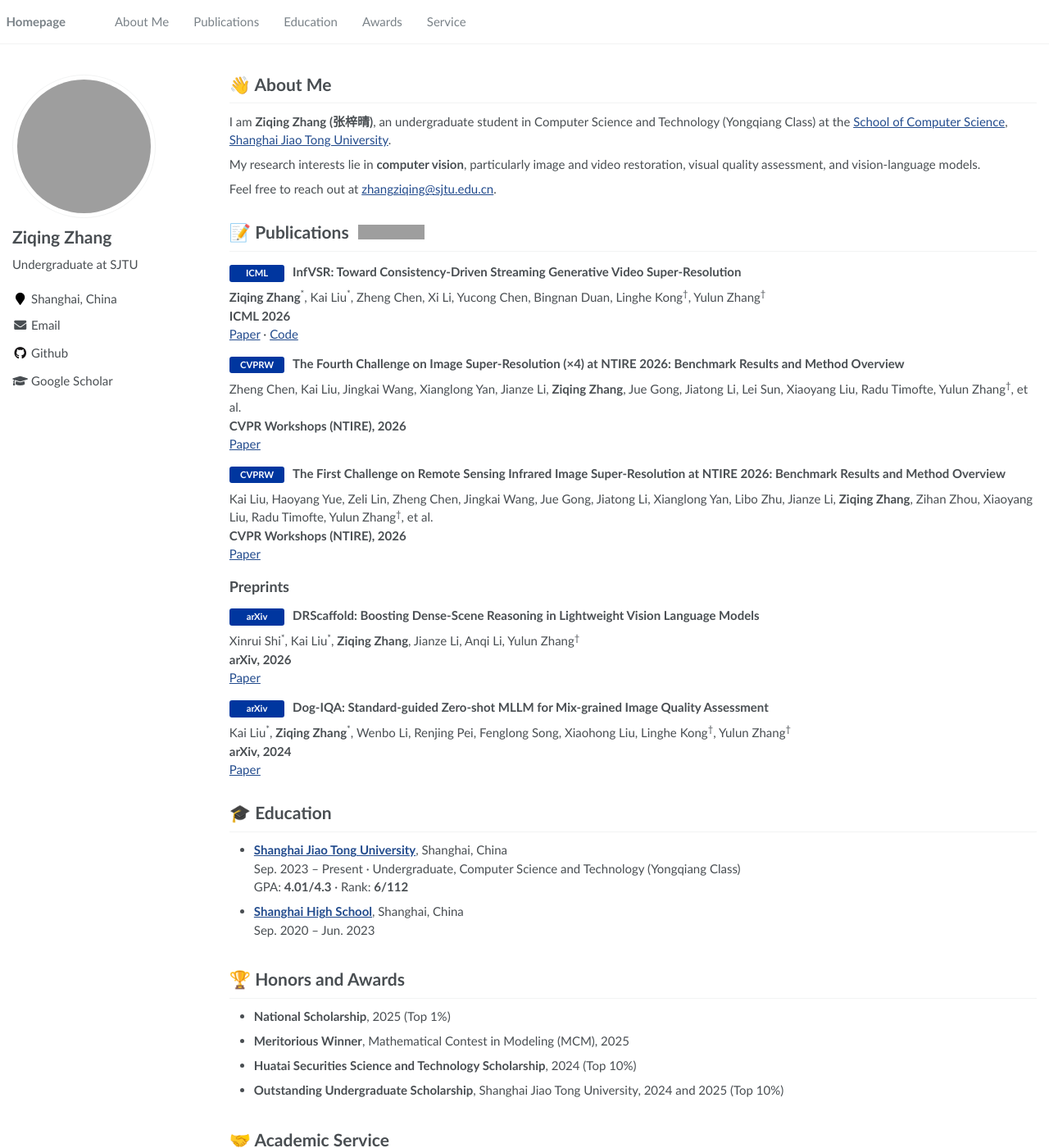
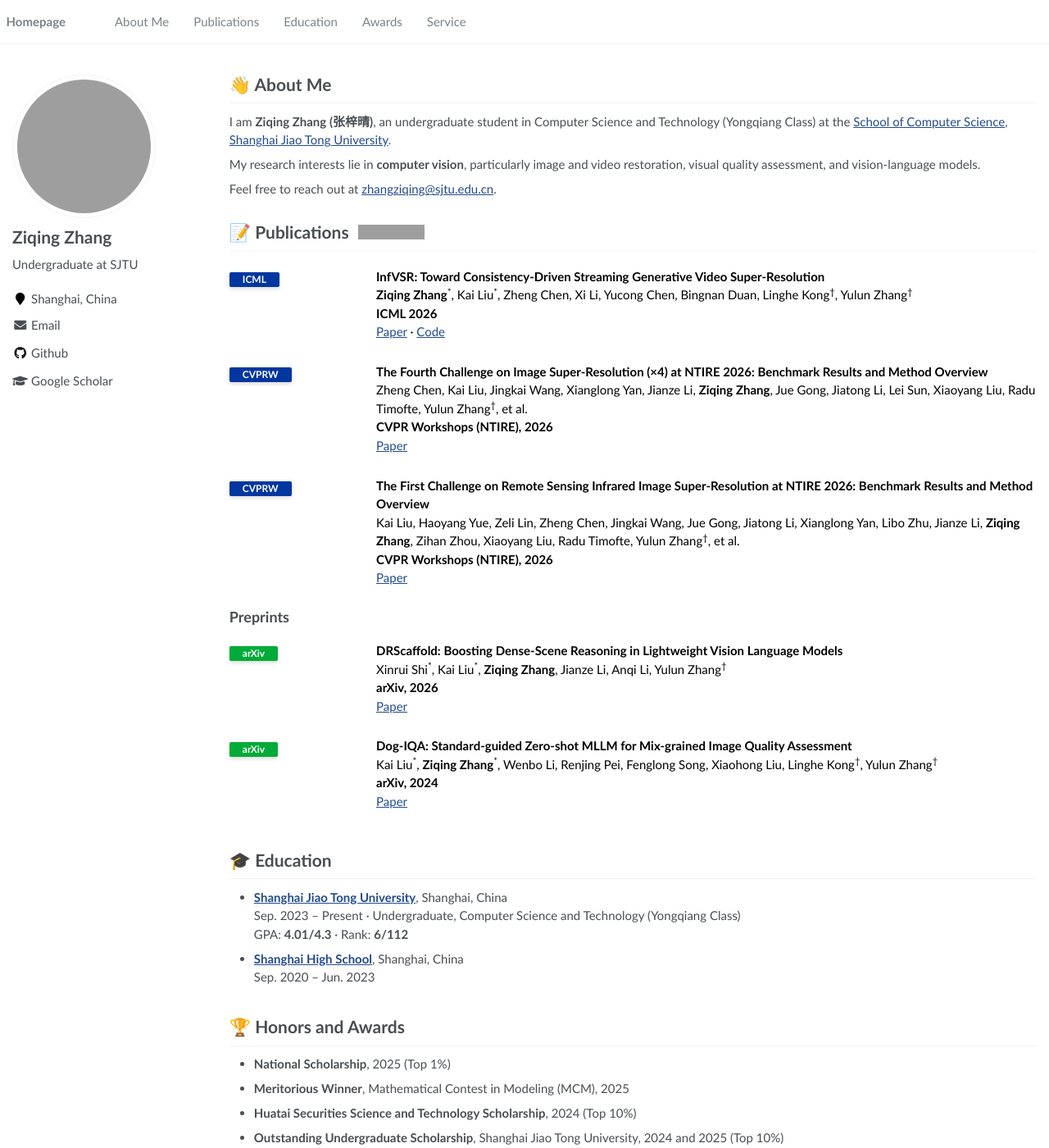
Before and after one commit to zzqingz/zzqingz.github.io, a Jekyll site: the page built from _pages/about.md, in a window 1280 px wide and 1400 px high. Shown: the whole window at 82% size. Built offline with Jekyll 4.4.1, drawn with Linux system fonts in a browser that asks for light colours; grey boxes are pictures that could not be loaded.

Commit message:
Fix publication HTML conversion and preserve author superscripts

```diff
--- a/_pages/about.md
+++ b/_pages/about.md
@@ -22,37 +22,57 @@ Feel free to reach out at [zhangziqing@sjtu.edu.cn](mailto:zhangziqing@sjtu.edu.
 
 <h1 class="publications-heading"><span>📝 Publications</span><a class="scholar-badge" href="{{ site.author.googlescholar }}" aria-label="Google Scholar: {{ site.data.scholar.citations }} citations"><img src="https://img.shields.io/badge/Citations-{{ site.data.scholar.citations }}-5383ec?logo=Google%20Scholar&amp;labelColor=ffffff&amp;style=plastic" alt="Google Scholar citations: {{ site.data.scholar.citations }}" height="18"></a></h1>
 
-<h3 class="publication-title"><span class="venue-badge">ICML</span><span>InfVSR: Toward Consistency-Driven Streaming Generative Video Super-Resolution</span></h3>
+<article class="publication-entry" markdown="0">
+<div class="publication-venue"><span class="venue-badge">ICML</span></div>
+<div class="publication-details">
+<h3>InfVSR: Toward Consistency-Driven Streaming Generative Video Super-Resolution</h3>
+<p><strong>Ziqing Zhang</strong><sup>&#42;</sup>, Kai Liu<sup>&#42;</sup>, Zheng Chen, Xi Li, Yucong Chen, Bingnan Duan, Linghe Kong<sup>†</sup>, Yulun Zhang<sup>†</sup><br>
+<strong>ICML 2026</strong><br>
+<a href="https://arxiv.org/abs/2510.00948">Paper</a> · <a href="https://github.com/Kai-Liu001/InfVSR">Code</a></p>
+</div>
+</article>
 
-**Ziqing Zhang**<sup>*</sup>, Kai Liu<sup>*</sup>, Zheng Chen, Xi Li, Yucong Chen, Bingnan Duan, Linghe Kong<sup>†</sup>, Yulun Zhang<sup>†</sup><br>
-**ICML 2026**<br>
-[Paper](https://arxiv.org/abs/2510.00948) · [Code](https://github.com/Kai-Liu001/InfVSR)
+<article class="publication-entry" markdown="0">
+<div class="publication-venue"><span class="venue-badge">CVPRW</span></div>
+<div class="publication-details">
+<h3>The Fourth Challenge on Image Super-Resolution (×4) at NTIRE 2026: Benchmark Results and Method Overview</h3>
+<p>Zheng Chen, Kai Liu, Jingkai Wang, Xianglong Yan, Jianze Li, <strong>Ziqing Zhang</strong>, Jue Gong, Jiatong Li, Lei Sun, Xiaoyang Liu, Radu Timofte, Yulun Zhang<sup>†</sup>, et al.<br>
+<strong>CVPR Workshops (NTIRE), 2026</strong><br>
+<a href="https://arxiv.org/abs/2604.14558">Paper</a></p>
+</div>
+</article>
 
-<h3 class="publication-title"><span class="venue-badge">CVPRW</span><span>The Fourth Challenge on Image Super-Resolution (×4) at NTIRE 2026: Benchmark Results and Method Overview</span></h3>
-
-Zheng Chen, Kai Liu, Jingkai Wang, Xianglong Yan, Jianze Li, **Ziqing Zhang**, Jue Gong, Jiatong Li, Lei Sun, Xiaoyang Liu, Radu Timofte, Yulun Zhang<sup>†</sup>, et al.<br>
-**CVPR Workshops (NTIRE), 2026**<br>
-[Paper](https://arxiv.org/abs/2604.14558)
-
-<h3 class="publication-title"><span class="venue-badge">CVPRW</span><span>The First Challenge on Remote Sensing Infrared Image Super-Resolution at NTIRE 2026: Benchmark Results and Method Overview</span></h3>
-
-Kai Liu, Haoyang Yue, Zeli Lin, Zheng Chen, Jingkai Wang, Jue Gong, Jiatong Li, Xianglong Yan, Libo Zhu, Jianze Li, **Ziqing Zhang**, Zihan Zhou, Xiaoyang Liu, Radu Timofte, Yulun Zhang<sup>†</sup>, et al.<br>
-**CVPR Workshops (NTIRE), 2026**<br>
-[Paper](https://arxiv.org/abs/2604.21312)
+<article class="publication-entry" markdown="0">
+<div class="publication-venue"><span class="venue-badge">CVPRW</span></div>
+<div class="publication-details">
+<h3>The First Challenge on Remote Sensing Infrared Image Super-Resolution at NTIRE 2026: Benchmark Results and Method Overview</h3>
+<p>Kai Liu, Haoyang Yue, Zeli Lin, Zheng Chen, Jingkai Wang, Jue Gong, Jiatong Li, Xianglong Yan, Libo Zhu, Jianze Li, <strong>Ziqing Zhang</strong>, Zihan Zhou, Xiaoyang Liu, Radu Timofte, Yulun Zhang<sup>†</sup>, et al.<br>
+<strong>CVPR Workshops (NTIRE), 2026</strong><br>
+<a href="https://arxiv.org/abs/2604.21312">Paper</a></p>
+</div>
+</article>
 
 ## Preprints
 
-<h3 class="publication-title"><span class="venue-badge">arXiv</span><span>DRScaffold: Boosting Dense-Scene Reasoning in Lightweight Vision Language Models</span></h3>
+<article class="publication-entry" markdown="0">
+<div class="publication-venue"><span class="venue-badge venue-badge--preprint">arXiv</span></div>
+<div class="publication-details">
+<h3>DRScaffold: Boosting Dense-Scene Reasoning in Lightweight Vision Language Models</h3>
+<p>Xinrui Shi<sup>&#42;</sup>, Kai Liu<sup>&#42;</sup>, <strong>Ziqing Zhang</strong>, Jianze Li, Anqi Li, Yulun Zhang<sup>†</sup><br>
+<strong>arXiv, 2026</strong><br>
+<a href="https://arxiv.org/abs/2605.26038">Paper</a></p>
+</div>
+</article>
 
-Xinrui Shi<sup>*</sup>, Kai Liu<sup>*</sup>, **Ziqing Zhang**, Jianze Li, Anqi Li, Yulun Zhang<sup>†</sup><br>
-**arXiv, 2026**<br>
-[Paper](https://arxiv.org/abs/2605.26038)
-
-<h3 class="publication-title"><span class="venue-badge">arXiv</span><span>Dog-IQA: Standard-guided Zero-shot MLLM for Mix-grained Image Quality Assessment</span></h3>
-
-Kai Liu<sup>*</sup>, **Ziqing Zhang**<sup>*</sup>, Wenbo Li, Renjing Pei, Fenglong Song, Xiaohong Liu, Linghe Kong<sup>†</sup>, Yulun Zhang<sup>†</sup><br>
-**arXiv, 2024**<br>
-[Paper](https://arxiv.org/abs/2410.02505)
+<article class="publication-entry" markdown="0">
+<div class="publication-venue"><span class="venue-badge venue-badge--preprint">arXiv</span></div>
+<div class="publication-details">
+<h3>Dog-IQA: Standard-guided Zero-shot MLLM for Mix-grained Image Quality Assessment</h3>
+<p>Kai Liu<sup>&#42;</sup>, <strong>Ziqing Zhang</strong><sup>&#42;</sup>, Wenbo Li, Renjing Pei, Fenglong Song, Xiaohong Liu, Linghe Kong<sup>†</sup>, Yulun Zhang<sup>†</sup><br>
+<strong>arXiv, 2024</strong><br>
+<a href="https://arxiv.org/abs/2410.02505">Paper</a></p>
+</div>
+</article>
 
 <span class="anchor" id="education"></span>
 
--- a/assets/css/main.scss
+++ b/assets/css/main.scss
@@ -127,28 +127,36 @@ h1:before, .anchor:before {
     img { display: block; height: 18px; width: auto; margin: 0; }
 }
 
-.publication-title {
-    display: flex;
-    align-items: baseline;
-    gap: 0.65rem;
+.publication-entry {
+    display: grid;
+    grid-template-columns: 1fr 5fr;
+    margin: 1.25rem 0 1.75rem;
+    color: #000;
+    .publication-venue { padding-top: 0.15rem; }
     .venue-badge {
         display: inline-block;
-        flex-shrink: 0;
-        min-width: 4.5rem;
-        padding: 0.2rem 0.55rem;
-        border-radius: 3px;
+        padding: 3px 16px;
+        border-radius: 2px;
         background-color: #00369f;
         color: #fff;
-        font-size: 0.75rem;
-        font-weight: 600;
-        line-height: 1.3;
+        font-size: 12px;
+        font-weight: 700;
+        line-height: 1;
         text-align: center;
+        box-shadow: 0 2px 5px 0 rgba(0, 0, 0, 0.16);
     }
-    > span:last-child { min-width: 0; }
-}
-@media (max-width: 480px) {
-    .publication-title {
-        flex-direction: column;
-        gap: 0.35rem;
+    .venue-badge--preprint { background-color: #00ab37; }
+    .publication-details {
+        min-width: 0;
+        padding-left: 15px;
+        h3 { margin: 0; font-size: 1em; line-height: 1.5; font-weight: 600; }
+        p { margin: 0; line-height: 1.5; }
     }
 }
+@media (max-width: 575px) {
+    .publication-entry {
+        grid-template-columns: 1fr;
+        gap: 0.5rem;
+        .publication-details { padding-left: 0; }
+    }
+}
```
